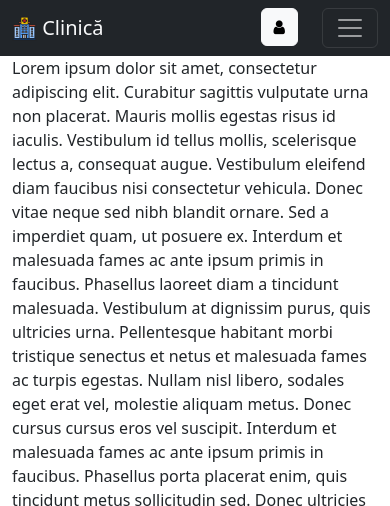
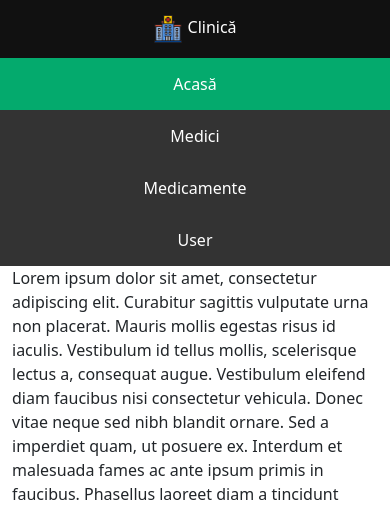
Before and after one commit to deividhere/mase-clinica, a PHP site: page / in a window 390 px wide. Shown: the top 506 px of the page. Run offline with PHP 8.4, Linux system fonts and the light colour scheme.

Commit message:
changed the navbar to the one from w3schools, doesn't look good on mobile

```diff
--- a/www/index.php
+++ b/www/index.php
@@ -21,80 +21,7 @@
 
   </head>
   <body>
-    <nav class="navbar navbar-expand-md navbar-dark bg-dark">
-
-      <div class="container">
-        <a
-          href="#"
-          class="navbar-brand mb-0 h1 link-light">
-          <img class="d-inline-block align-top mr-1"
-            src="./assets/hospital.png"
-            width="25" height="25"
-          />
-          Clinică
-        </a>
-
-        <div class="row nav navbar-right ml-auto">
-          <div class="col">
-            <button type="button" class="navbar-btn btn btn-light"
-              style="width: fit-content;">
-              <i class="fa fa-user"></i>
-            </button>
-          </div>
-          <div class="col">
-            <button type="button"
-              data-bs-toggle="collapse"
-              data-bs-target="#navbarNav"
-              class="navbar-toggler"
-              aria-controls="navbarNav"
-              aria-expanded="false"
-              aria-label="Meniu"
-              style="width: fit-content; margin-right: 0;">
-              <span class="navbar-toggler-icon"></span>
-            </button>
-          </div>
-        </div>
-
-        <div class="collapse navbar-collapse"
-          id="navbarNav">
-
-          <ul class="navbar-nav">
-            <!-- Acasa -->
-            <li class="navbar-item active">
-              <a href="#" class="nav-link link-light">
-                Acasă
-              </a>
-            </li>
-
-            <!-- Medici -->
-            <li class="navbar-item">
-              <a href="#" class="nav-link link-light">
-                Medici
-              </a>
-            </li>
-
-            <!-- Medicamente -->
-            <li class="navbar-item">
-              <a href="#" class="nav-link link-light">
-                Medicamente
-              </a>
-            </li>
-
-            <!-- Dummy -->
-            <!--
-            <li class="navbar-item">
-              <a href="#" class="nav-link link-light">
-
-              </a>
-            </li>
-            -->
-          </ul>
-
-        </div>
-
-      </div>
-
-    </nav>
+    <?php include 'navbar.php';?>
 
     <div class="container">
       Lorem ipsum dolor sit amet, consectetur adipiscing elit. Curabitur sagittis vulputate urna non placerat. Mauris mollis egestas risus id iaculis. Vestibulum id tellus mollis, scelerisque lectus a, consequat augue. Vestibulum eleifend diam faucibus nisi consectetur vehicula. Donec vitae neque sed nibh blandit ornare. Sed a imperdiet quam, ut posuere ex. Interdum et malesuada fames ac ante ipsum primis in faucibus. Phasellus laoreet diam a tincidunt malesuada. Vestibulum at dignissim purus, quis ultricies urna.
@@ -129,6 +56,6 @@
 
     </div>
 
-	  <script src="script.js"></script>
+    <script src="script.js"></script>
   </body>
 </html>
--- /dev/null
+++ b/www/navbar.php
@@ -0,0 +1,32 @@
+<!DOCTYPE html>
+<html>
+    <head>
+        <meta name="viewport" content="width=device-width, initial-scale=1.0">
+        <link rel="stylesheet" type="text/css" href="./style/navbar.css">
+    </head>
+    <body>
+
+    <ul class="topnav">
+        <li>
+            <div>
+                <a href="#home">
+                    <img class="small" src="./assets/hospital.png">
+                    Clinică
+                </a>
+            </div>
+        </li>
+        <?php
+        if (true)
+        {
+        ?>
+        <li><a class="active" href="#home">Acasă</a></li>
+        <?php
+        }
+        ?>
+        <li><a href="#news">Medici</a></li>
+        <li><a href="#contact">Medicamente</a></li>
+        <li class="right"><a href="#user">User</a></li>
+    </ul>
+
+    </body>
+</html>
--- /dev/null
+++ b/www/style/navbar.css
@@ -0,0 +1,33 @@
+ul.topnav {
+    list-style-type: none;
+    margin: 0;
+    padding: 0;
+    overflow: hidden;
+    background-color: #333;
+  }
+
+  ul.topnav li {float: left;}
+
+  ul.topnav li a {
+    display: block;
+    color: white;
+    text-align: center;
+    padding: 14px 16px;
+    text-decoration: none;
+  }
+
+  ul.topnav li a:hover:not(.active) {background-color: #111;}
+
+  ul.topnav li a.active {background-color: #04AA6D;}
+
+  ul.topnav li.right {float: right;}
+
+  @media screen and (max-width: 600px) {
+    ul.topnav li.right,
+    ul.topnav li {float: none;}
+  }
+
+img.small {
+    width: 30px;
+    height: 30px;
+}
```
